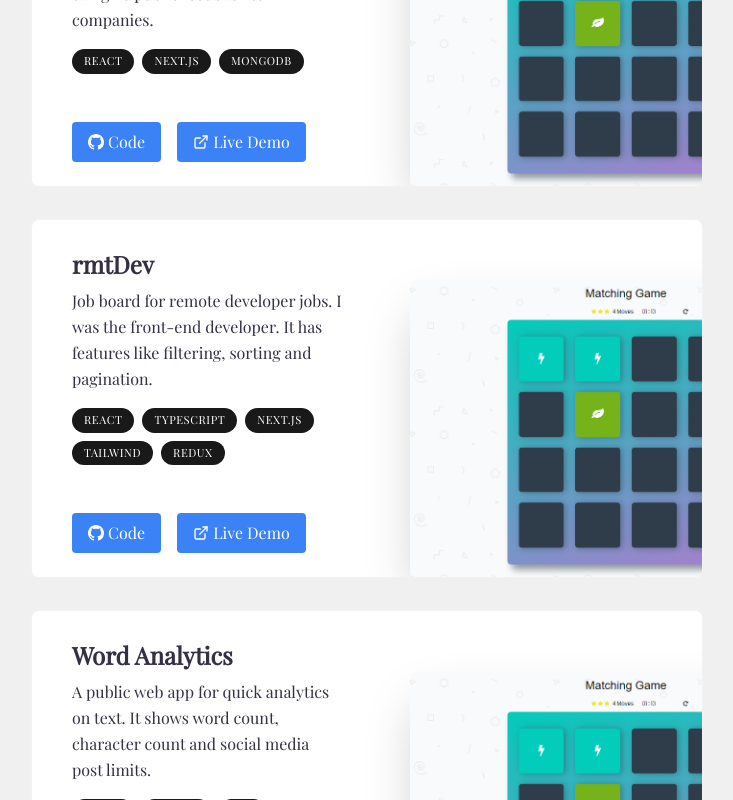
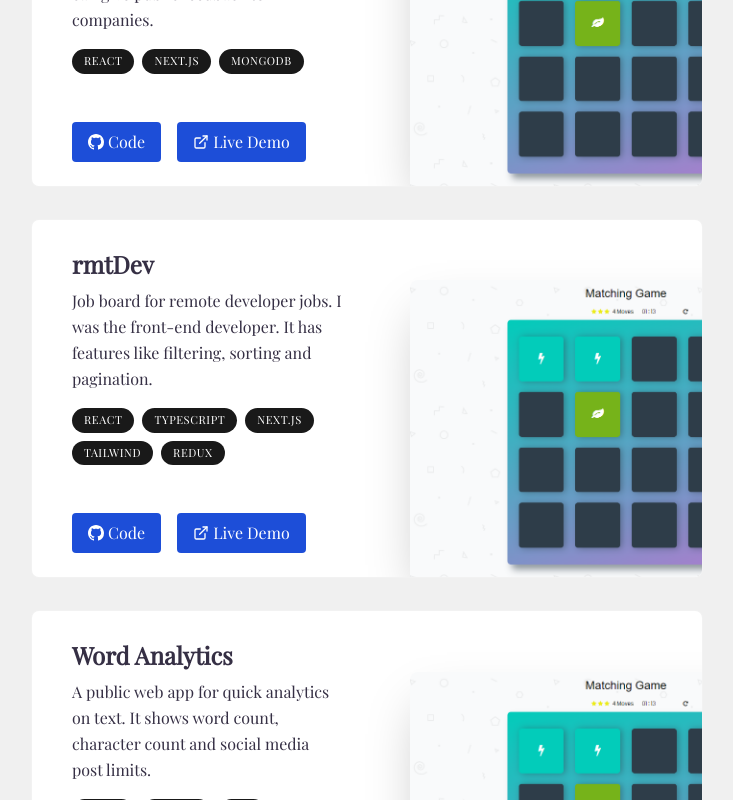
Before and after one commit to souro18/souro18.github.io, a Next.js app: page / in a window 1280 px wide. Shown: the part 1800-2600 px from the top of the page, without its empty margins (273-1006 px from the left). Built offline with nearby package versions, Linux system fonts and the light colour scheme.

Commit message:
page insight change

```diff
--- a/components/Project/index.jsx
+++ b/components/Project/index.jsx
@@ -2,26 +2,26 @@
 
 import { useRef } from "react";
 import Image from "next/image";
-import { motion, useScroll, useTransform } from "framer-motion";
+// import { motion, useScroll, useTransform } from "framer-motion";
 import { BsGithub } from "react-icons/bs";
 import { FiExternalLink } from "react-icons/fi";
 
 export default function Project({ title, description, tags, imageUrl }) {
   const ref = useRef(null);
-  const { scrollYProgress } = useScroll({
-    target: ref,
-    offset: ["0 1", "1.33 1"],
-  });
-  const scaleProgess = useTransform(scrollYProgress, [0, 1], [0.9, 1]);
-  const opacityProgess = useTransform(scrollYProgress, [0, 1], [0.7, 1]);
+  //   const { scrollYProgress } = useScroll({
+  //     target: ref,
+  //     offset: ["0 1", "1.33 1"],
+  //   });
+  //   const scaleProgess = useTransform(scrollYProgress, [0, 1], [0.9, 1]);
+  //   const opacityProgess = useTransform(scrollYProgress, [0, 1], [0.7, 1]);
 
   return (
-    <motion.div
+    <div
       ref={ref}
-      style={{
-        scale: scaleProgess,
-        opacity: opacityProgess,
-      }}
+      //   style={{
+      //     scale: scaleProgess,
+      //     opacity: opacityProgess,
+      //   }}
       className="group mb-3 sm:mb-8 last:mb-0"
     >
       <section className="bg-secondary-light max-w-2xl border border-black/5 rounded-lg overflow-hidden sm:pr-8 relative sm:min-h-[20rem] transition  dark:text-white dark:bg-secondary-dark">
@@ -43,21 +43,21 @@
           <div className="flex gap-4 mt-12">
             <a
               as="button"
-              className="py-2 px-4 rounded bg-blue-500 text-white flex gap-1 items-center"
+              className="py-2 px-4 rounded bg-blue-700 text-white flex gap-1 items-center"
               href="#"
               rel="noopener"
               target="_blank"
-              aria-label="open github"
+              aria-label={`github for ${title}`}
             >
               <BsGithub color="white" /> Code
             </a>
             <a
               as="button"
-              className="py-2 px-4 rounded bg-blue-500 text-white flex gap-1 items-center"
+              className="py-2 px-4 rounded bg-blue-700 text-white flex gap-1 items-center"
               href="#"
               rel="noopener"
               target="_blank"
-              aria-label="live demo"
+              aria-label={`demo ${title}`}
             >
               <FiExternalLink color="white" /> Live Demo
             </a>
@@ -75,6 +75,6 @@
         group-hover:-translate-y-5 group-hover:-rotate-2"
         />
       </section>
-    </motion.div>
+    </div>
   );
 }
```
